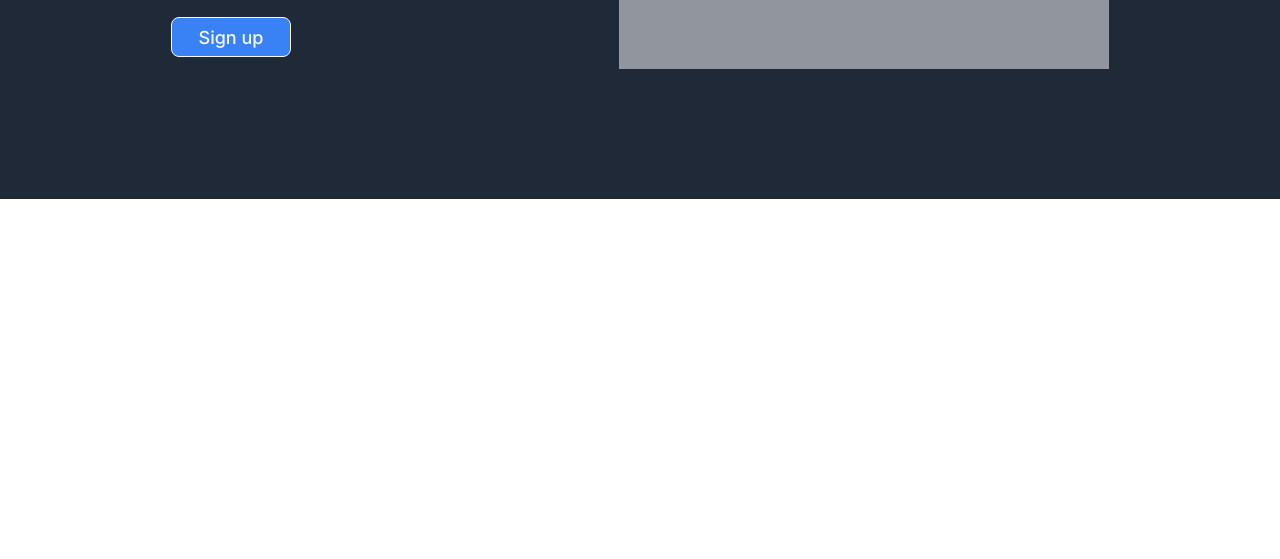
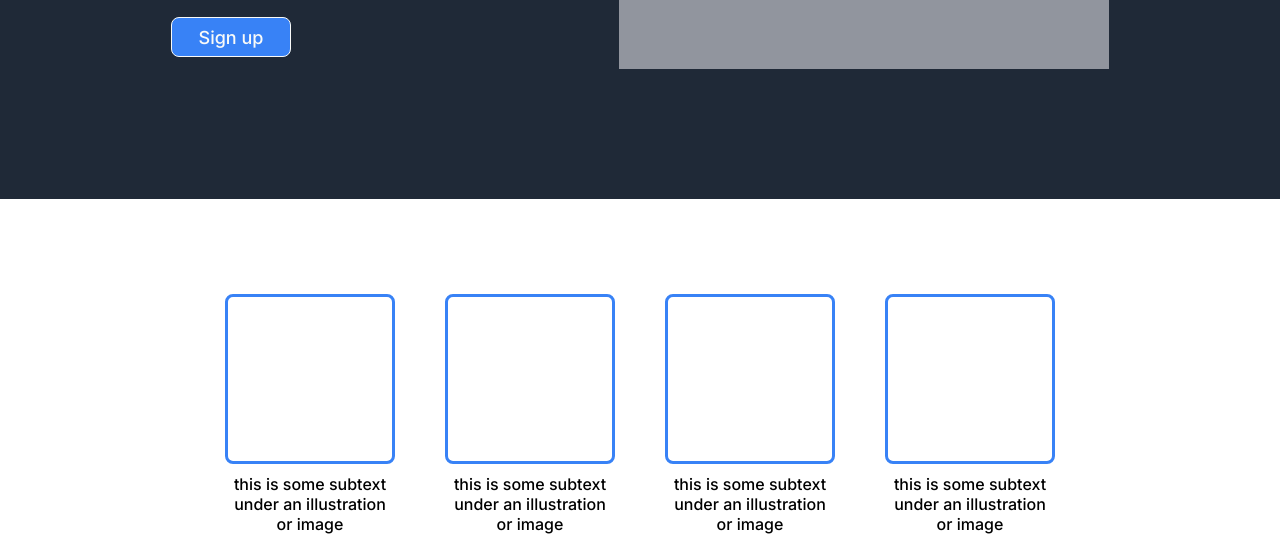
Before and after one commit to gediminas-kubilius/flexbox-onepager, a plain HTML site: page index.html in a window 1280 px wide. Shown: the part 355-914 px from the top of the page. Before the commit the page ends 800 px from the top, so only its background shows below. Drawn offline with Linux system fonts and the light colour scheme.

Commit message:
created fourbox section

```diff
--- a/index.html
+++ b/index.html
@@ -7,6 +7,7 @@
   <title>copy-page</title>
 </head>
 <body>
+
   <nav>
     <div class="navbar">
       <span>Header Logo</span>
@@ -17,6 +18,7 @@
       </ul>
     </div>
   </nav>
+
   <div class="hero-main">
     <div class="hero-main-content1">
       <span>This website is<br> awesome</span>
@@ -29,8 +31,13 @@
     <div class="hero-main-content2">
       <span>this is a placeholder for an image</span>
     </div>
+  </div>
 
-
+  <div class="fourbox-content">
+    <div class="fourbox-content-box"><span>this is some subtext under an illustration or image</span></div>
+    <div class="fourbox-content-box"><span>this is some subtext under an illustration or image</span></div>
+    <div class="fourbox-content-box"><span>this is some subtext under an illustration or image</span></div>
+    <div class="fourbox-content-box"><span>this is some subtext under an illustration or image</span></div>
   </div>
 
 </body>
--- a/style.css
+++ b/style.css
@@ -73,9 +73,7 @@ nav li {
   background-color: #f9faf8;
   border: 1px solid #3882f6;
   transition: 0.4s;
-
 }
-
 
 .hero-main-content2 {
   margin-top: 120px;
@@ -86,3 +84,24 @@ nav li {
   align-items: center;
   justify-content: center;
 }
+
+.fourbox-content {
+  height: 45vh;
+  display: flex;
+  justify-content: center;
+  align-items: center;
+  gap: 50px;
+  text-align: center;
+}
+
+.fourbox-content-box {
+  border: 3px solid #3882f6;
+  border-radius: 8px;
+  width: 170px;
+  height: 170px;
+}
+
+.fourbox-content-box span {
+  position: relative;
+  top: 177px;
+}
```
